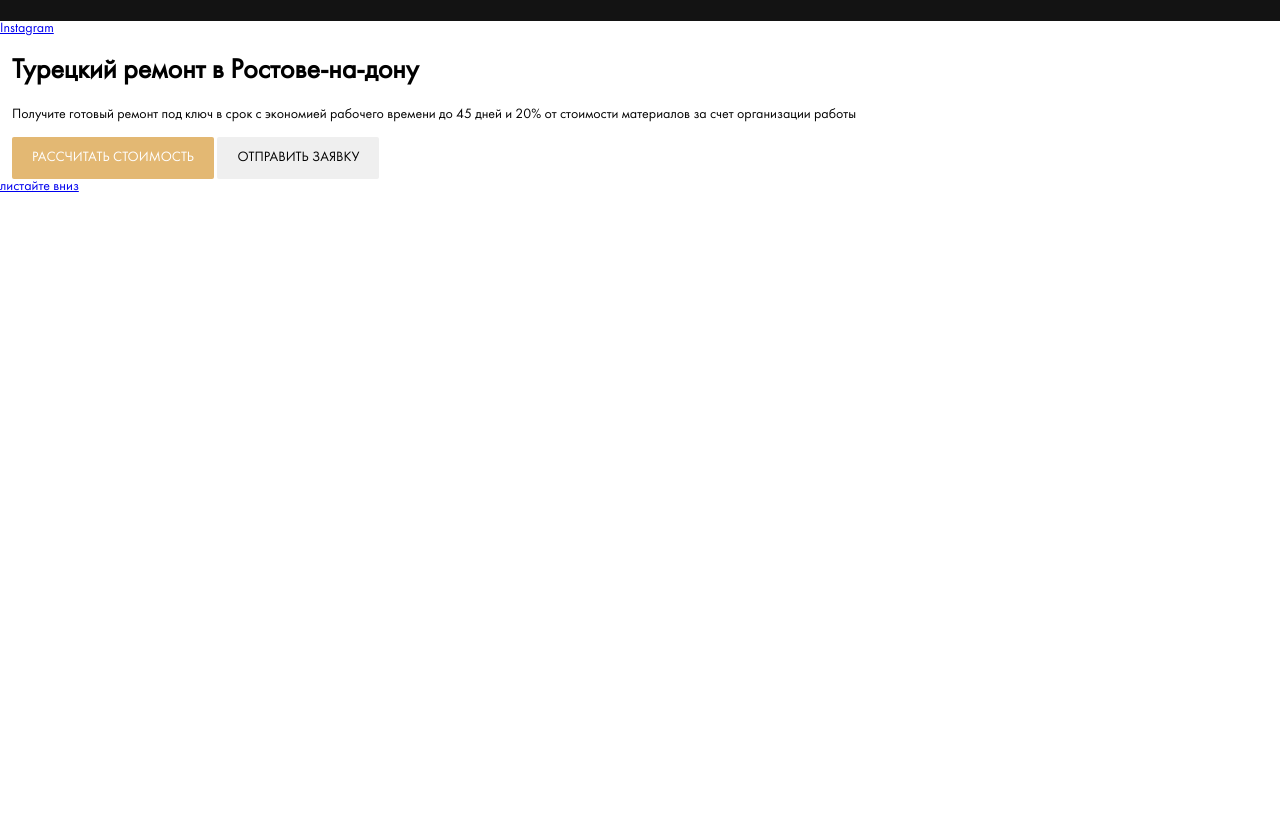
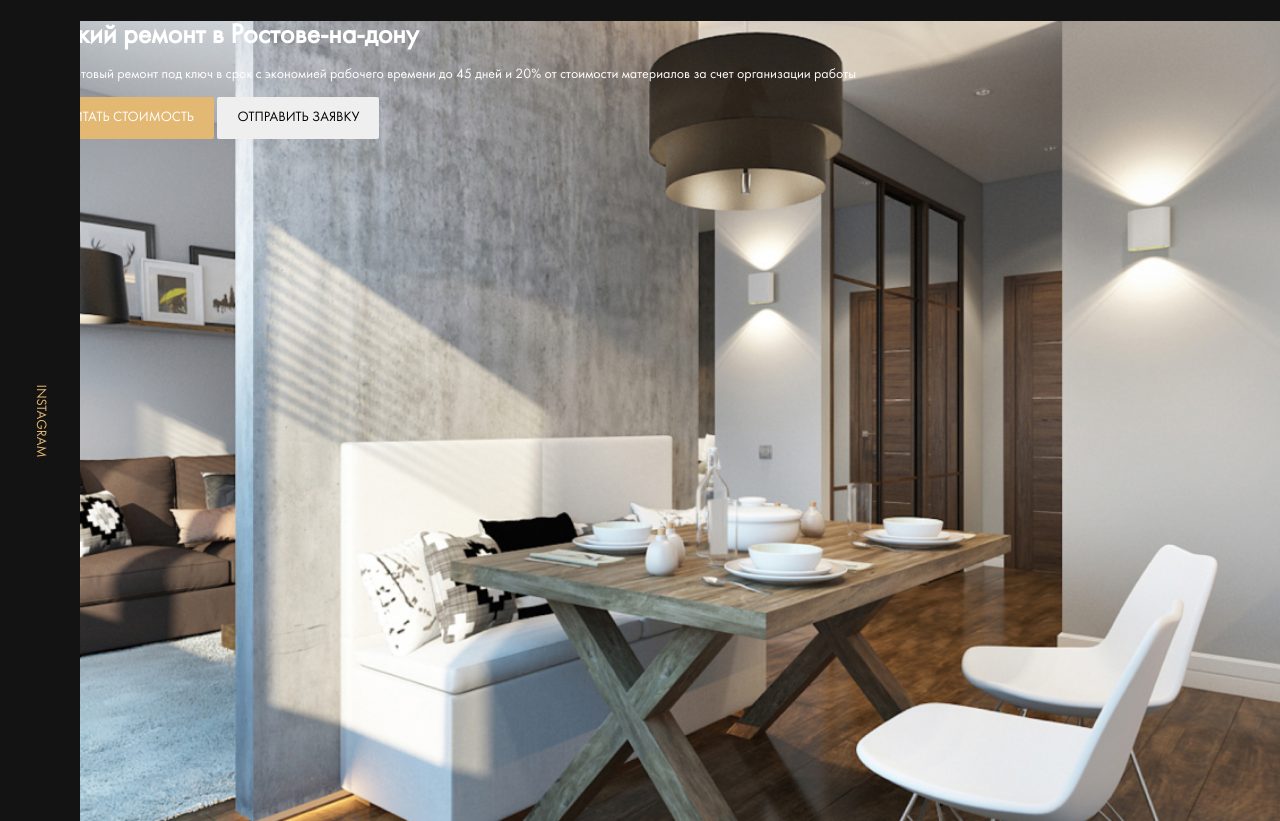
Before and after one commit to Milessa/repair_company, a website: page index.html in a window 1280 px wide. Shown: the part 69-890 px from the top of the page. Before the commit the page ends 800 px from the top, so only its background shows below. Drawn offline with Linux system fonts and the light colour scheme; files whose address does not match are found by name.

Commit message:
Feat: Added Instagram button and background image

```diff
--- a/index.html
+++ b/index.html
@@ -33,7 +33,9 @@
 
   <main>
     <section class="hero">
-      <a href="#" class="instagram hero__instagram">Instagram</a>
+      <div class="instagram hero__instagram">
+        <a href="#" class="instagram__link">Instagram</a>
+      </div>
       <div class="hero__content">
         <div class="container">
           <h1 class="title hero__title">Турецкий ремонт в Ростове-на-дону</h1>
--- a/sass/style.sass
+++ b/sass/style.sass
@@ -4,6 +4,7 @@
 @import '_interface'
 @import '_grid'
 @import 'templates/_header'
+@import 'templates/_hero'
 
 
 body
--- /dev/null
+++ b/sass/templates/_hero.sass
@@ -0,0 +1,24 @@
+.hero
+  position: relative
+  background: $dark url('../img/hero_bg.jpg') no-repeat center / cover
+  height: 100vh
+  color: $light
+  &__instagram
+    position: absolute
+    left: 0
+    right: 0
+    max-width: 80px
+    height: 100%
+.instagram
+  display: flex
+  justify-content: center
+  align-items: center
+  background-color: $dark
+  &__link
+    display: inline-block
+    text-transform: uppercase
+    text-decoration: none
+    color: $primary
+    transform: rotate(90deg)
+.title
+  margin: 0
```
Also changed, not shown: css/style.css, img/hero_bg.jpg (added).
